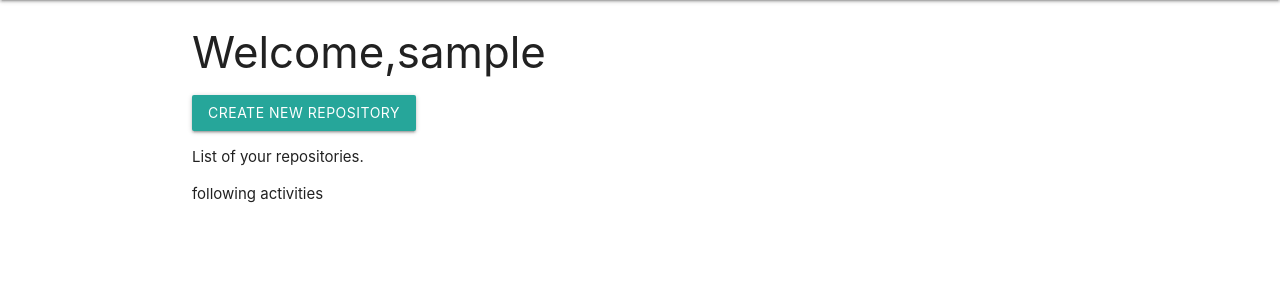
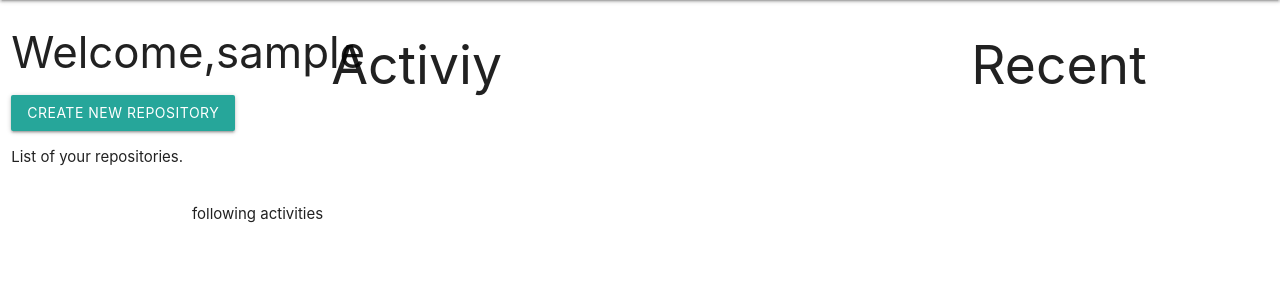
Before and after one commit to diptarag1/webster-2k21, a Django app: page / in a window 1280 px wide. Shown: the part 64-364 px from the top of the page. Run offline with Django 3.2, Linux system fonts and the light colour scheme; the visitor is signed in with stand-in values (Sample User, id 1); data that the repository does not hold is empty.

Commit message:
temp change

```diff
--- a/home/templates/home/index.html
+++ b/home/templates/home/index.html
@@ -3,12 +3,9 @@
 {% endblock %}
 {% block content %}
     {% include 'navBar.html' %}
-
-    <main role="main" class="container p-3">
-        <div class="row">
-            <div class="col-2">
-                <div class="content-section">
-                    <h3>Welcome,{{ user }}</h3>
+ <div class="row">
+        <div class="col s3">
+            <h3>Welcome,{{ user }}</h3>
                     <a href="{% url 'initrepo' %}"><button class="btn btn-primary">Create New Repository</button></a>
                     <p class='text-muted'>List of your repositories.
                     <ul class="list-group">
@@ -17,6 +14,27 @@
                         {% endfor %}
                     </ul>
                     </p>
+        </div>
+        <div class="col s6">    <div class="section-title">
+                    <div class="justify-content-center d-flex">
+                        <h2>Activiy</h2>
+                    </div>
+                </div>
+
+</div>
+        <div class="col s3">    <div class="section-title">
+                    <div class="justify-content-center d-flex">
+                        <h2>Recent</h2>
+                    </div>
+                </div>
+
+</div>
+    </div>
+    <main role="main" class="container p-3">
+        <div class="row">
+            <div class="col-2">
+                <div class="content-section">
+
                 </div>
             </div>
             <div class="col-6">
```
